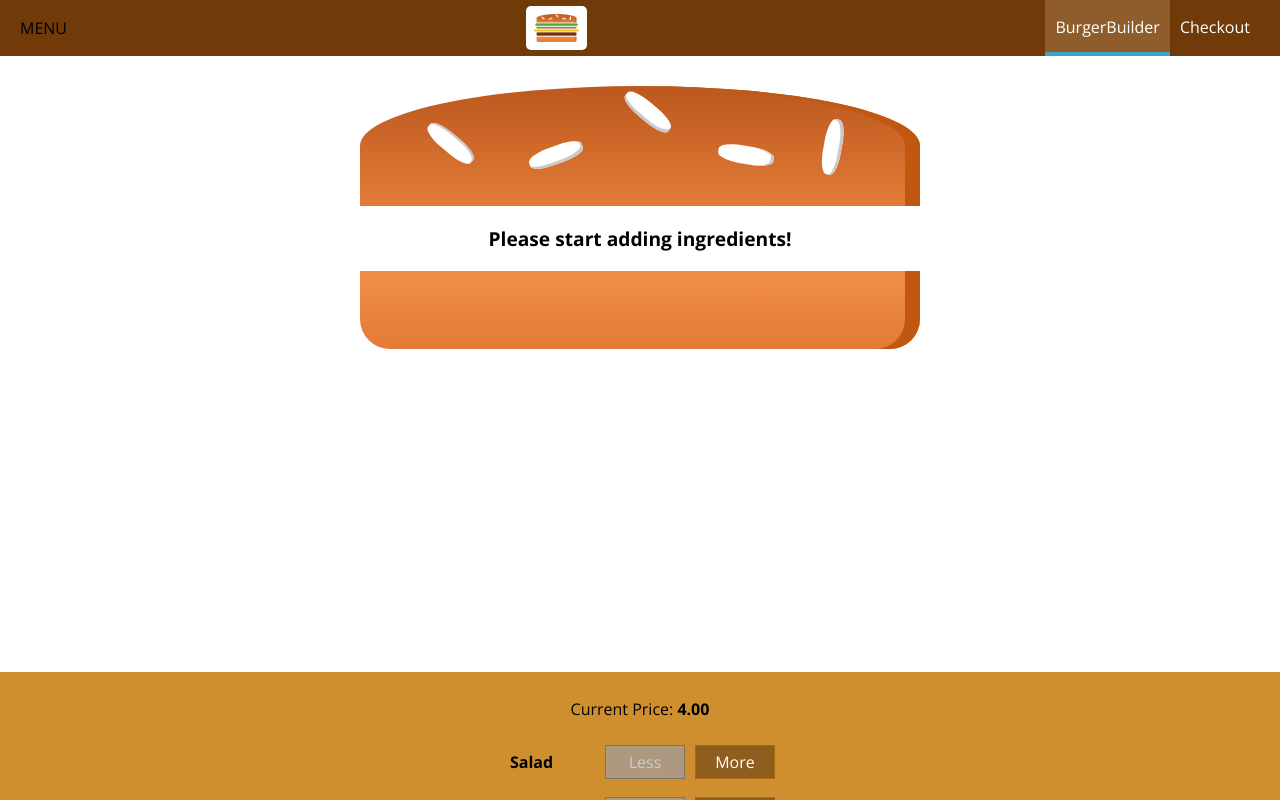
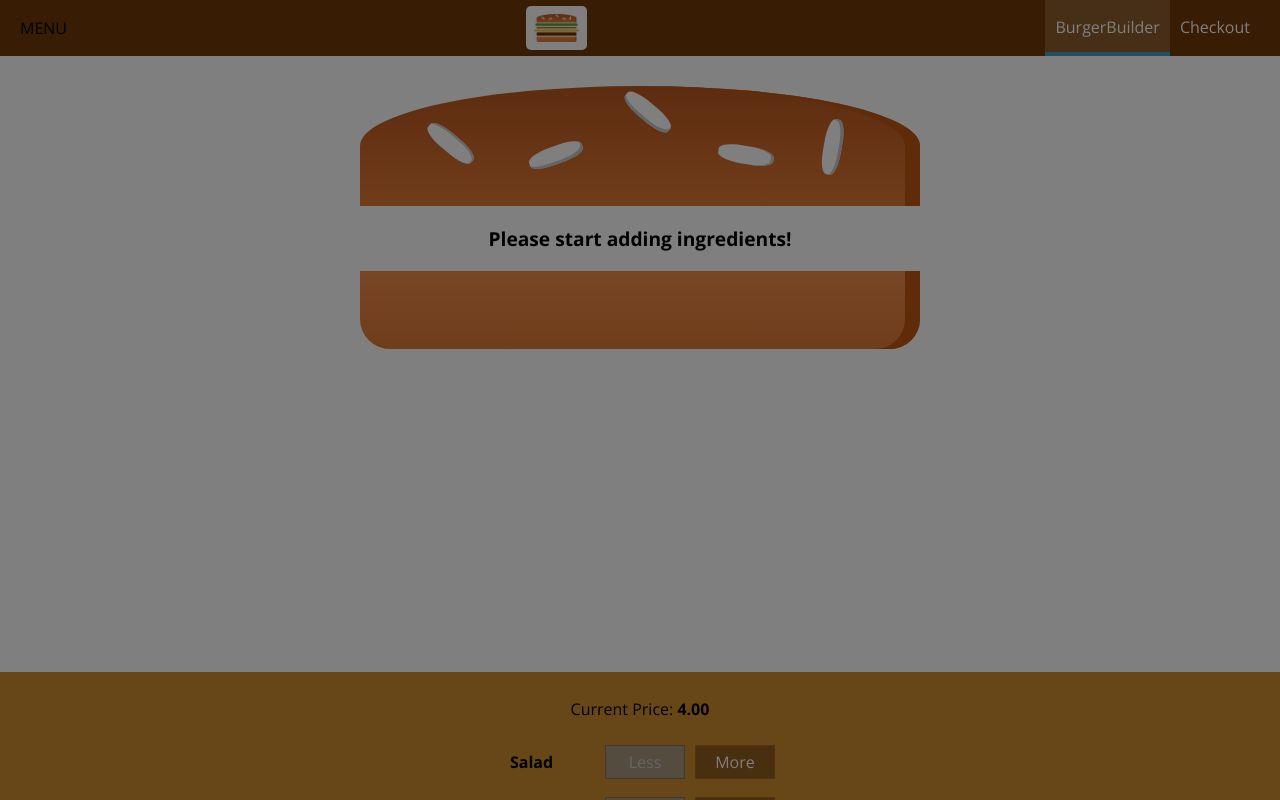
Before and after one commit to IrynaSribna/react-burger-builder, a React app: page / in a window 1280 px wide. Shown: the top 800 px of the page. Built offline with nearby package versions, Linux system fonts and the light colour scheme.

Commit message:
Layout changed to Component to handle state on click in SideDrawer. Sidedrawer applies css styles on condition

```diff
--- a/src/components/Layout/Layout.js
+++ b/src/components/Layout/Layout.js
@@ -1,17 +1,31 @@
-import React from 'react';
+import React, {Component} from 'react';
 import Aux from '../../hoc/Aux';
 import styleClasses from './Layout.module.css'
 import Toolbar from '../Navigation/Toolbar/Toolbar';
 import SideDrawer from '../Navigation/SideDrawer/SideDrawer';
 
-const layout = ( props ) => (
-    <Aux>
-        <Toolbar/>
-        <SideDrawer/>
-        <main className={styleClasses.Content}>
-            {props.children}
-        </main>
-    </Aux>
-);
+class Layout extends Component {
+    state = {
+        showSideDrawer: true
+    }
 
-export default layout;
+    //method
+    sideDrawerClosedHandler = () => {
+        this.setState({showSideDrawer: false});
+    }
+
+    render () {
+        return(
+            <Aux>
+                <Toolbar/>
+                <SideDrawer open={this.state.showSideDrawer}
+                    closed={this.sideDrawerClosedHandler}/>
+                <main className={styleClasses.Content}>
+                    {this.props.children}
+                </main>
+            </Aux>
+        )
+    }
+}
+
+export default Layout;
--- a/src/components/Navigation/SideDrawer/SideDrawer.js
+++ b/src/components/Navigation/SideDrawer/SideDrawer.js
@@ -3,13 +3,23 @@
 import Logo from '../../Logo/Logo';
 import NavigationItems from '../NavigationItems/NavigationItems';
 import classes from './SideDrawer.module.css';
+import Backdrop from '../../UI/Backdrop/Backdrop';
+import Aux from '../../../hoc/Aux';
 
 //for mobile menu (positioned top links)
 const sideDrawer = (props) => {
 
+    //dynamically dicide which css classes to use
+    //backdrop will appear and disappear
+    let attachedStyleClasses = [classes.SideDrawer, classes.Close];
+    if (props.open) {
+        attachedStyleClasses = [classes.SideDrawer, classes.Open];
+    }
 
     return(
-        <div className={classes.SideDrawer}>
+        <Aux>
+            <Backdrop show={props.open} clicked={props.closed}></Backdrop>
+            <div className={attachedStyleClasses.join(' ')}>
                 <div className={classes.Logo}>
                     <Logo />
                 </div>
@@ -17,6 +27,7 @@
                     <NavigationItems />
                 </nav>
             </div>
+        </Aux>
     );
 
 };
```
Lines whose indentation alone changed are shown as unchanged.
